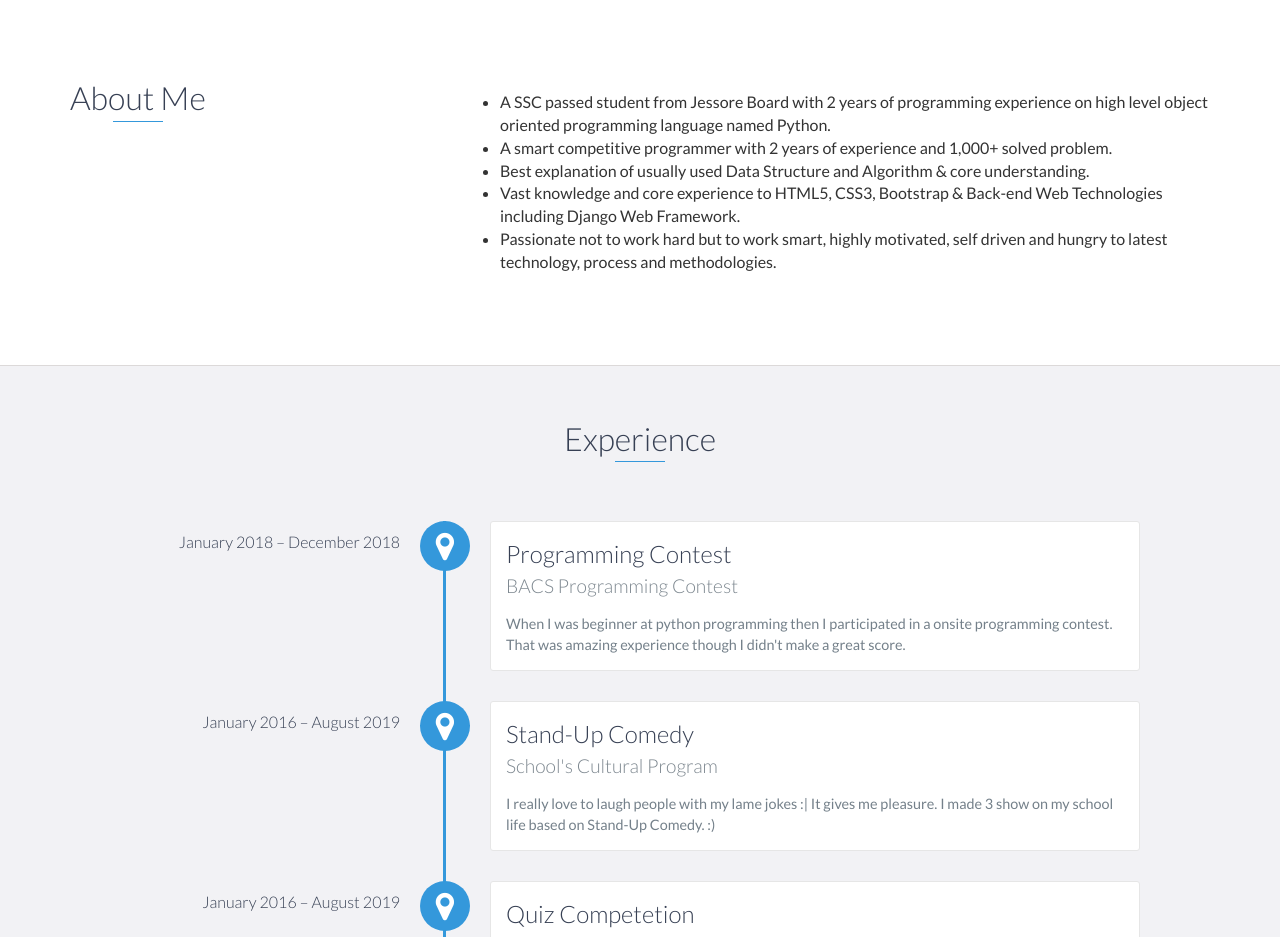
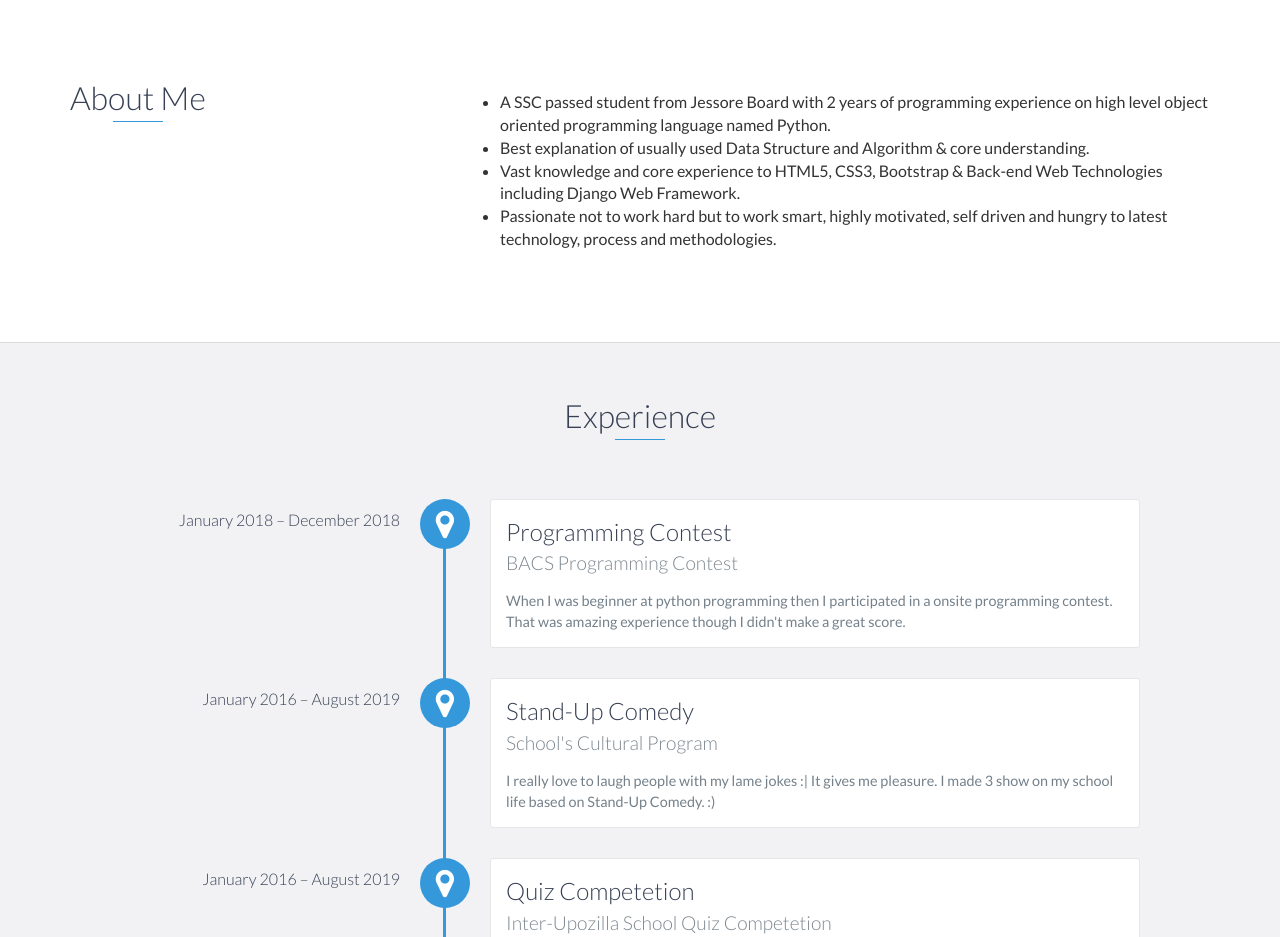
Before and after one commit to shahriar-programmer/shahriar-programmer.github.io, a website: page index.html in a window 1280 px wide. Shown: the part 800-1737 px from the top of the page. Drawn offline with nearby package versions, Linux system fonts and the light colour scheme.

Commit message:
Update about para comment

```diff
--- a/index.html
+++ b/index.html
@@ -81,7 +81,7 @@
                     <p>
                         <ul>
                             <li>A SSC passed student from Jessore Board with 2 years of programming experience on high level object oriented programming language named Python.</li>
-                            <li>A smart competitive programmer with 2 years of experience and 1,000+ solved problem.</li>
+                            <!-- <li>A smart competitive programmer with 2 years of experience and 1,000+ solved problem.</li>-->
                             <li>Best explanation of usually used Data Structure and Algorithm & core understanding.</li>
                             <li>Vast knowledge and core experience to HTML5, CSS3, Bootstrap & Back-end Web Technologies including Django Web Framework.</li>
                             <li>Passionate not to work hard but to work smart, highly motivated, self driven and hungry to latest technology, process and methodologies.</li>
```
